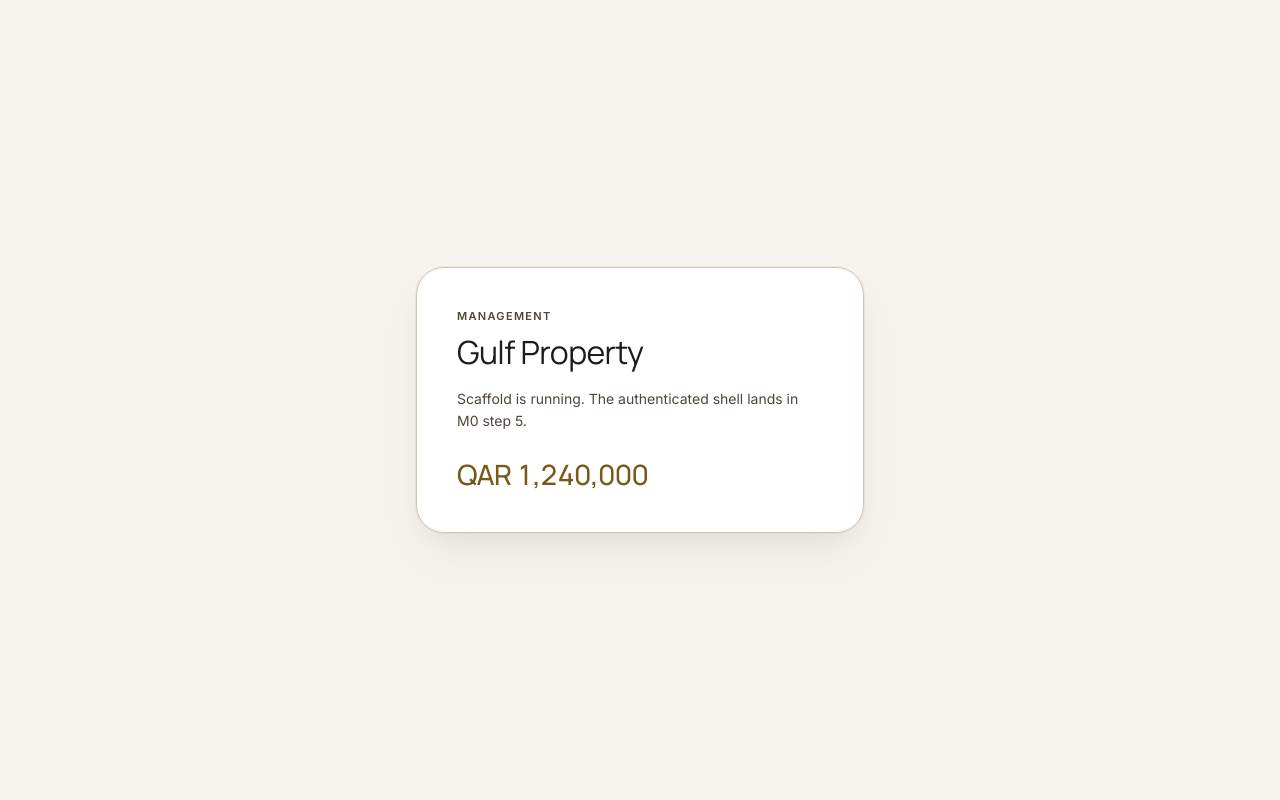
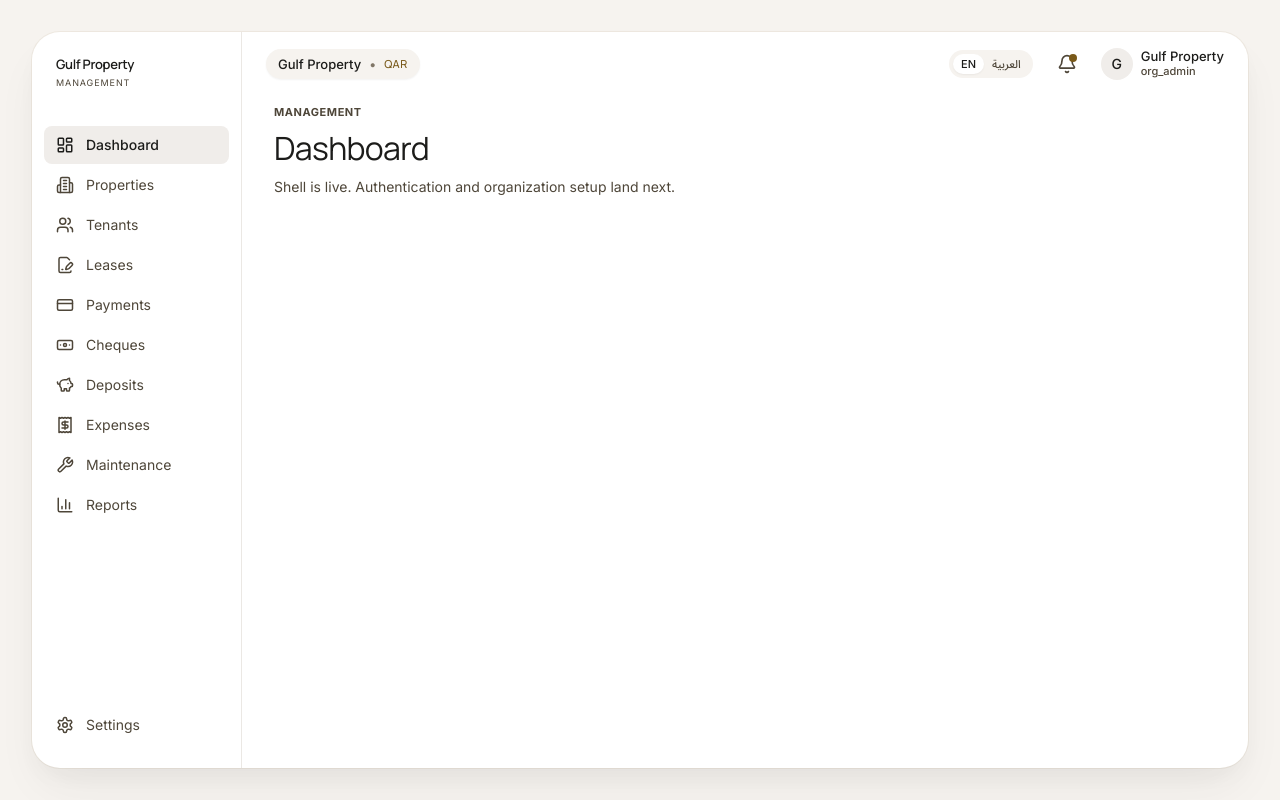
Before and after one commit to shebkhan/gulfbuilder, a Next.js app: page /en in a window 1280 px wide. Built offline with nearby package versions, Linux system fonts and the light colour scheme.

Commit message:
feat(shell): master canvas, sidebar, locale switcher and role-based nav

```diff
--- a/src/app/[locale]/layout.tsx
+++ b/src/app/[locale]/layout.tsx
@@ -1,6 +1,6 @@
 import type { Metadata } from "next";
-import { hasLocale } from "next-intl";
-import { getTranslations, setRequestLocale } from "next-intl/server";
+import { hasLocale, NextIntlClientProvider } from "next-intl";
+import { getMessages, getTranslations, setRequestLocale } from "next-intl/server";
 import { Inter, Manrope, Noto_Sans_Arabic } from "next/font/google";
 import { notFound } from "next/navigation";
 import { routing } from "@/i18n/routing";
@@ -42,6 +42,7 @@ export default async function LocaleLayout({
   const { locale } = await params;
   if (!hasLocale(routing.locales, locale)) notFound();
   setRequestLocale(locale);
+  const messages = await getMessages();
 
   return (
     <html
@@ -50,7 +51,9 @@ export default async function LocaleLayout({
       className={`${manrope.variable} ${inter.variable} ${arabic.variable}`}
       suppressHydrationWarning
     >
-      <body>{children}</body>
+      <body>
+        <NextIntlClientProvider messages={messages}>{children}</NextIntlClientProvider>
+      </body>
     </html>
   );
 }
--- a/src/app/[locale]/page.tsx
+++ b/src/app/[locale]/page.tsx
@@ -1,4 +1,5 @@
 import { getTranslations, setRequestLocale } from "next-intl/server";
+import { AppShell } from "@/components/domain/app-shell";
 
 export default async function HomePage({ params }: { params: Promise<{ locale: string }> }) {
   const { locale } = await params;
@@ -6,23 +7,26 @@ export default async function HomePage({ params }: { params: Promise<{ locale: s
   const t = await getTranslations("common");
 
   return (
-    <main className="flex min-h-screen items-center justify-center p-margin-mobile lg:p-margin">
-      <div className="w-full max-w-md rounded-frame border border-outline-variant bg-surface-container-lowest p-space-xl shadow-canvas">
-        <p className="font-section-kicker text-section-kicker uppercase text-on-surface-variant">
+    <AppShell
+      orgName={t("appName")}
+      currency={t("currency")}
+      role="org_admin"
+      userName={t("appName")}
+      active="/dashboard"
+    >
+      <div className="flex flex-col gap-2 pt-2">
+        <span className="font-section-kicker text-section-kicker font-bold uppercase tracking-wider text-on-surface-variant">
           {t("appTagline")}
-        </p>
-        <h1 className="mt-space-sm font-headline-lg text-headline-lg text-on-surface">
-          {t("appName")}
+        </span>
+        <h1 className="font-headline-lg text-headline-lg text-on-surface">
+          {locale === "ar" ? "لوحة التحكم" : "Dashboard"}
         </h1>
-        <p className="mt-space-md font-body-md text-body-md text-on-surface-variant">
+        <p className="font-body-md text-body-md text-on-surface-variant">
           {locale === "ar"
-            ? "تم إعداد التطبيق. لوحة التحكم قادمة في المرحلة التالية."
-            : "Scaffold is running. The authenticated shell lands in M0 step 5."}
-        </p>
-        <p className="tabular mt-space-lg font-metric-num text-metric-num text-primary">
-          {t("currency")} 1,240,000
+            ? "هيكل التطبيق جاهز. المصادقة وإعداد المؤسسة في الخطوة التالية."
+            : "Shell is live. Authentication and organization setup land next."}
         </p>
       </div>
-    </main>
+    </AppShell>
   );
 }
--- /dev/null
+++ b/src/components/domain/app-shell.tsx
@@ -0,0 +1,129 @@
+import { Bell } from "lucide-react";
+import { getTranslations } from "next-intl/server";
+import { Link } from "@/i18n/navigation";
+import type { Role } from "@/lib/rbac";
+import { cn } from "@/lib/utils";
+import { LocaleSwitcher } from "./locale-switcher";
+import { FOOTER_NAV, visibleNav, type NavItem } from "./nav-items";
+
+type AppShellProps = {
+  children: React.ReactNode;
+  orgName: string;
+  currency: string;
+  role: Role;
+  userName: string;
+  active?: string;
+};
+
+function NavLink({ item, label, active }: { item: NavItem; label: string; active?: string }) {
+  const isActive = active === item.href;
+  const Icon = item.icon;
+
+  return (
+    <Link
+      href={item.href}
+      aria-current={isActive ? "page" : undefined}
+      className={cn(
+        "flex items-center gap-3 rounded-lg px-3 py-2 font-label-md text-label-md transition-all",
+        isActive
+          ? "bg-surface-container font-medium text-on-surface"
+          : "text-on-surface-variant hover:bg-surface-container-high hover:text-on-surface",
+      )}
+    >
+      <Icon className="size-[18px] shrink-0" aria-hidden />
+      <span>{label}</span>
+    </Link>
+  );
+}
+
+export async function AppShell({
+  children,
+  orgName,
+  currency,
+  role,
+  userName,
+  active,
+}: AppShellProps) {
+  const t = await getTranslations();
+  const nav = visibleNav(role);
+  const footer = visibleNav(role, FOOTER_NAV);
+
+  return (
+    <div className="min-h-screen bg-surface-container-low p-margin-mobile lg:p-margin">
+      {/* Master canvas: 28px radius, warm ambient shadow, hairline perimeter. */}
+      <div className="flex min-h-[calc(100vh-2rem)] overflow-hidden rounded-frame bg-surface-container-lowest shadow-canvas lg:min-h-[calc(100vh-4rem)]">
+        <aside className="hidden w-[210px] shrink-0 flex-col justify-between border-e border-surface-container-high px-3 py-6 lg:flex">
+          <div className="flex flex-col gap-6">
+            <div className="flex flex-col px-3 pb-2">
+              <span className="font-headline-sm text-label-md leading-tight font-semibold tracking-tight text-on-surface">
+                {orgName}
+              </span>
+              <span className="font-section-kicker text-[9px] uppercase tracking-widest text-on-surface-variant">
+                {t("common.appTagline")}
+              </span>
+            </div>
+            <nav className="flex flex-col gap-0.5" aria-label={t("nav.dashboard")}>
+              {nav.map((item) => (
+                <NavLink
+                  key={item.href}
+                  item={item}
+                  label={t(`nav.${item.labelKey}`)}
+                  active={active}
+                />
+              ))}
+            </nav>
+          </div>
+          <nav className="flex flex-col gap-0.5">
+            {footer.map((item) => (
+              <NavLink
+                key={item.href}
+                item={item}
+                label={t(`nav.${item.labelKey}`)}
+                active={active}
+              />
+            ))}
+          </nav>
+        </aside>
+
+        <div className="flex min-w-0 flex-1 flex-col">
+          <header className="flex h-16 items-center justify-between gap-4 px-6">
+            <div className="flex items-center gap-2 rounded-full bg-surface-container-low px-3 py-1.5 font-label-md text-label-md text-on-surface shadow-sm">
+              <span className="font-medium">{orgName}</span>
+              <span className="text-outline">•</span>
+              <span className="font-metric-num-sm text-label-sm tracking-wider text-primary">
+                {currency}
+              </span>
+            </div>
+
+            <div className="flex items-center gap-4">
+              <LocaleSwitcher />
+              <button
+                type="button"
+                aria-label={t("nav.dashboard")}
+                className="relative rounded-full p-2 text-on-surface-variant transition-colors hover:bg-surface-container-high hover:text-on-surface"
+              >
+                <Bell className="size-5" />
+                <span className="absolute end-2 top-2 size-2 rounded-full bg-primary" />
+              </button>
+              <div className="flex items-center gap-2">
+                <div className="flex size-8 items-center justify-center rounded-full bg-surface-container font-label-md font-medium text-on-surface">
+                  {userName.slice(0, 1).toUpperCase()}
+                </div>
+                <div className="hidden flex-col md:flex">
+                  <span className="font-label-md text-label-md font-medium leading-none text-on-surface">
+                    {userName}
+                  </span>
+                  <span className="mt-0.5 font-label-sm text-label-sm leading-tight text-on-surface-variant">
+                    {role}
+                  </span>
+                </div>
+              </div>
+            </div>
+          </header>
+
+          <main className="flex-1 px-6 pb-8 lg:px-8">{children}</main>
+        </div>
+      </div>
+    </div>
+  );
+}
--- /dev/null
+++ b/src/components/domain/locale-switcher.tsx
@@ -0,0 +1,48 @@
+"use client";
+
+import { useLocale } from "next-intl";
+import { useTransition } from "react";
+import { usePathname, useRouter } from "@/i18n/navigation";
+import { routing } from "@/i18n/routing";
+import { cn } from "@/lib/utils";
+
+/** Segmented EN / العربية control, mirroring the mockup header. */
+export function LocaleSwitcher() {
+  const locale = useLocale();
+  const pathname = usePathname();
+  const router = useRouter();
+  const [isPending, startTransition] = useTransition();
+
+  function switchTo(next: string) {
+    if (next === locale) return;
+    startTransition(() => {
+      router.replace(pathname, { locale: next });
+    });
+  }
+
+  return (
+    <div
+      className={cn(
+        "inline-flex items-center rounded-full bg-surface-container-low p-1 font-label-sm text-label-sm",
+        isPending && "opacity-60",
+      )}
+    >
+      {routing.locales.map((option) => (
+        <button
+          key={option}
+          type="button"
+          onClick={() => switchTo(option)}
+          aria-current={option === locale ? "true" : undefined}
+          className={cn(
+            "rounded-full px-2 py-0.5 transition-colors",
+            option === locale
+              ? "bg-surface-container-lowest font-medium text-on-surface shadow-sm"
+              : "text-on-surface-variant hover:text-on-surface",
+          )}
+        >
+          {option === "en" ? "EN" : "العربية"}
+        </button>
+      ))}
+    </div>
+  );
+}
--- /dev/null
+++ b/src/components/domain/nav-items.ts
@@ -0,0 +1,44 @@
+import {
+  Banknote,
+  BarChart3,
+  Building2,
+  CreditCard,
+  FileSignature,
+  LayoutDashboard,
+  PiggyBank,
+  Receipt,
+  Settings,
+  Users,
+  Wrench,
+  type LucideIcon,
+} from "lucide-react";
+import { can, type Capability, type Role } from "@/lib/rbac";
+
+export type NavItem = {
+  href: string;
+  labelKey: string;
+  icon: LucideIcon;
+  capability: Capability;
+};
+
+/** Order follows the SPEC repository layout route groups. */
+export const NAV_ITEMS: NavItem[] = [
+  { href: "/dashboard", labelKey: "dashboard", icon: LayoutDashboard, capability: "reports.read" },
+  { href: "/buildings", labelKey: "properties", icon: Building2, capability: "properties.read" },
+  { href: "/tenants", labelKey: "tenants", icon: Users, capability: "properties.read" },
+  { href: "/leases", labelKey: "leases", icon: FileSignature, capability: "leases.write" },
+  { href: "/payments", labelKey: "payments", icon: CreditCard, capability: "finance.read" },
+  { href: "/cheques", labelKey: "cheques", icon: Banknote, capability: "finance.read" },
+  { href: "/deposits", labelKey: "deposits", icon: PiggyBank, capability: "finance.read" },
+  { href: "/expenses", labelKey: "expenses", icon: Receipt, capability: "expenses.write" },
+  { href: "/maintenance", labelKey: "maintenance", icon: Wrench, capability: "maintenance.write" },
+  { href: "/reports", labelKey: "reports", icon: BarChart3, capability: "reports.read" },
+];
+
+export const FOOTER_NAV: NavItem[] = [
+  { href: "/settings", labelKey: "settings", icon: Settings, capability: "settings.write" },
+];
+
+export function visibleNav(role: Role | null, items: NavItem[] = NAV_ITEMS): NavItem[] {
+  return items.filter((item) => can(role, item.capability));
+}
```
